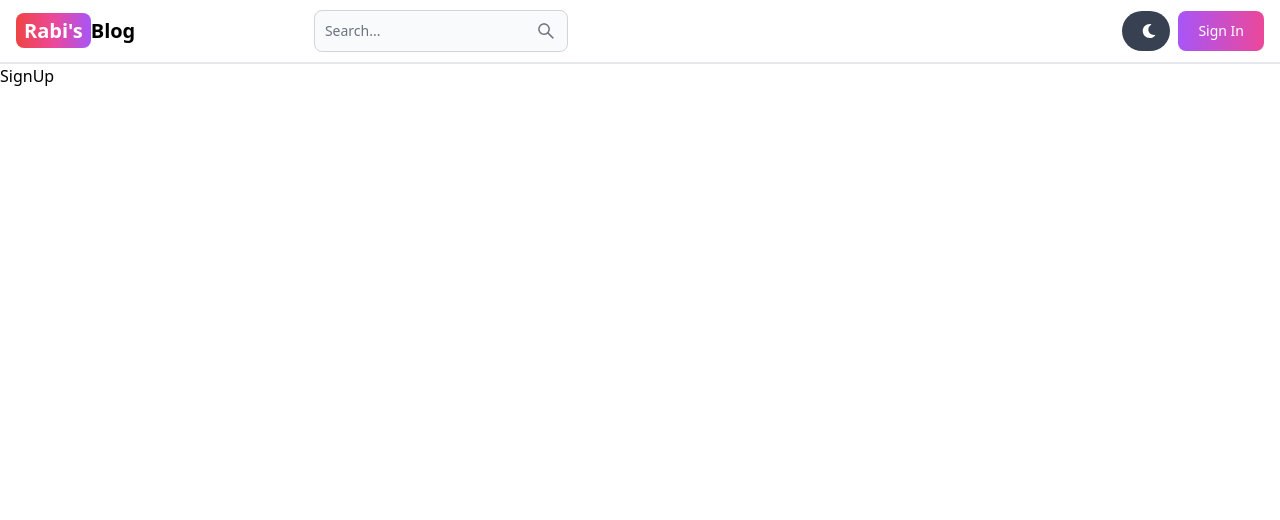
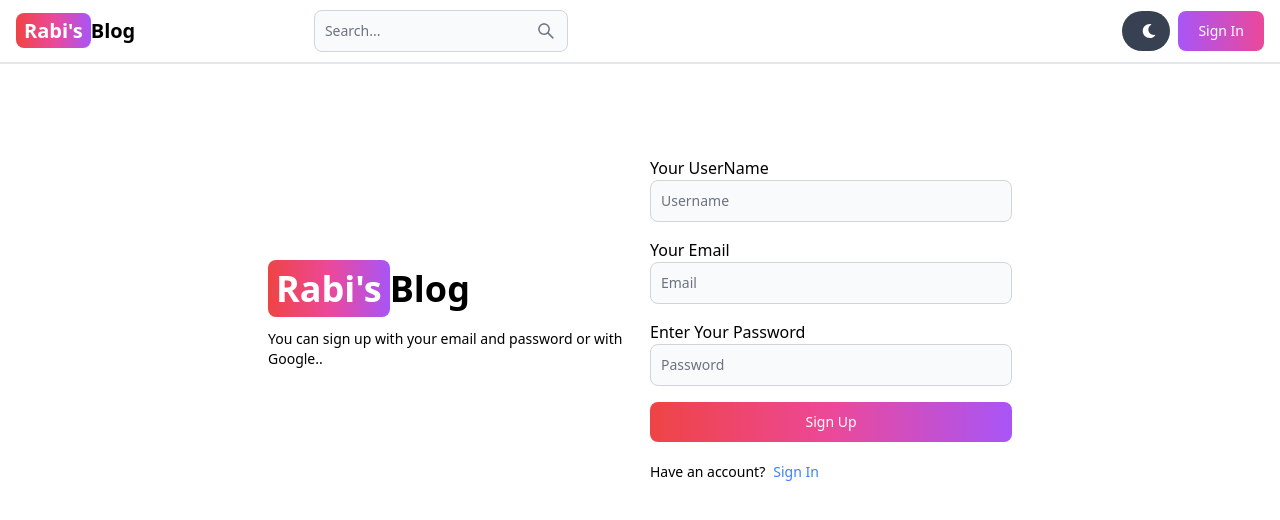
Before and after one commit to RabiDangol/Blog-Mern, a React (Vite) app in the folder client/: page /sign-up in a window 1280 px wide. Shown: the top 520 px of the page. Built offline with nearby package versions, Linux system fonts and the light colour scheme.

Commit message:
create sign up page ui

```diff
--- a/client/src/Pages/SignUp.jsx
+++ b/client/src/Pages/SignUp.jsx
@@ -1,7 +1,65 @@
+import { Button, Label, TextInput } from "flowbite-react";
 import React from "react";
+import { Link } from "react-router";
 
 const SignUp = () => {
-  return <div>SignUp</div>;
+  return (
+    <div className="min-h-screen mt-20 mx-2">
+      <div className="flex p-3 max-w-3xl mx-auto flex-col md:flex-row md:items-center gap-5">
+        {/* leftside */}
+        <div className="flex-1">
+          <Link to="/" className="font-bold text-4xl">
+            <span className="px-2 py-1 bg-gradient-to-r from-red-500 via-pink-500 to-purple-500 rounded-lg text-white">
+              Rabi's
+            </span>
+            Blog
+          </Link>
+          <p className="text-sm mt-5">
+            You can sign up with your email and password or with Google..
+          </p>
+        </div>
+        {/* rightside */}
+        <div className="flex-1">
+          <form className="flex flex-col gap-4">
+            <div>
+              <label value="Your username" className="text-black">
+                Your UserName
+              </label>
+              <TextInput type="text" placeholder="Username" id="username" />
+              {/* <label htmlFor="Your username">Username</label>
+              <input
+                type="text"
+                placeholder="Username"
+                id="username"
+                className="rounded-lg"
+              /> */}
+            </div>
+            <div>
+              <label value="Your email">Your Email</label>
+              <TextInput type="text" placeholder="Email" id="email" />
+            </div>
+            <div>
+              <label value="Your password">Enter Your Password </label>
+              <TextInput type="text" placeholder="Password" id="password" />
+            </div>
+            <Button
+              type="submit"
+              className="px-2 py-1 bg-gradient-to-r from-red-500 via-pink-500 to-purple-500 rounded-lg text-white"
+            >
+              Sign Up
+            </Button>
+          </form>
+          <div className="flex gap-2 text-sm mt-5">
+            <span>Have an account?</span>
+            <Link to="/sign-in" className="text-blue-500">
+              {" "}
+              Sign In
+            </Link>
+          </div>
+        </div>
+      </div>
+    </div>
+  );
 };
 
 export default SignUp;
--- a/client/tailwind.config.js
+++ b/client/tailwind.config.js
@@ -4,6 +4,7 @@
   content: [
     "./index.html",
     "./src/**/*.{js,ts,jsx,tsx}",
+    // ".node_modules/flowbite-react/lib/esm/**/*.js"
     "./node_modules/flowbite-react/**/*.{js,ts,jsx,tsx}",
   ],
   theme: {
```
